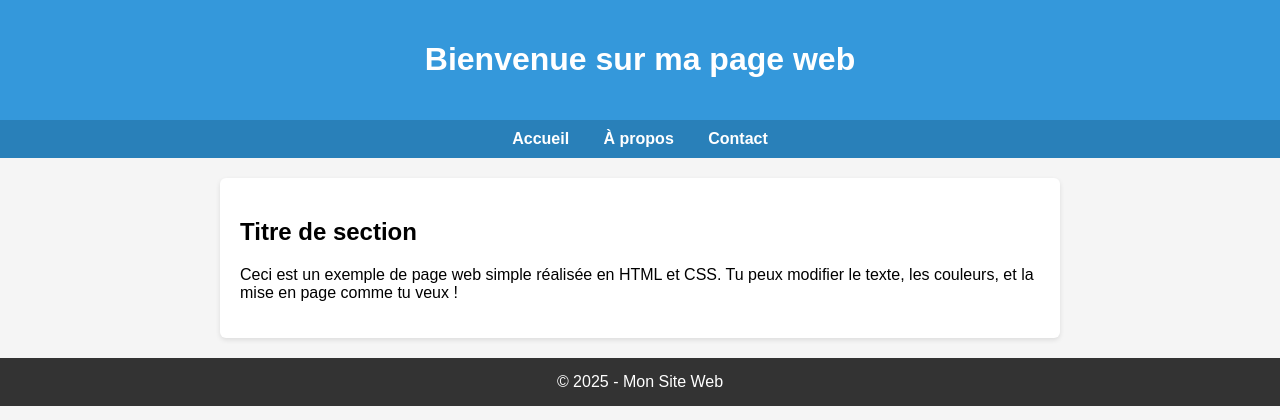
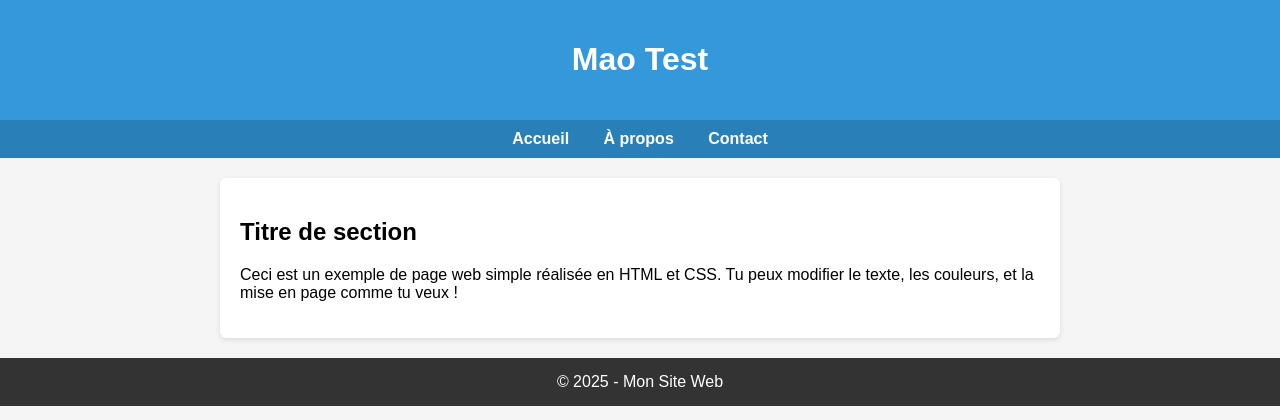
Before and after one commit to Tolotra05/Test, a Flask app: page / in a window 1280 px wide. Shown: the top 420 px of the page. Run offline with Flask 3, Linux system fonts and the light colour scheme.

Commit message:
modification de index.html!

```diff
--- a/templates/index.html
+++ b/templates/index.html
@@ -61,7 +61,7 @@
 <body>
 
     <header>
-        <h1>Bienvenue sur ma page web</h1>
+        <h1>Mao Test</h1>
     </header>
 
     <nav>
```
